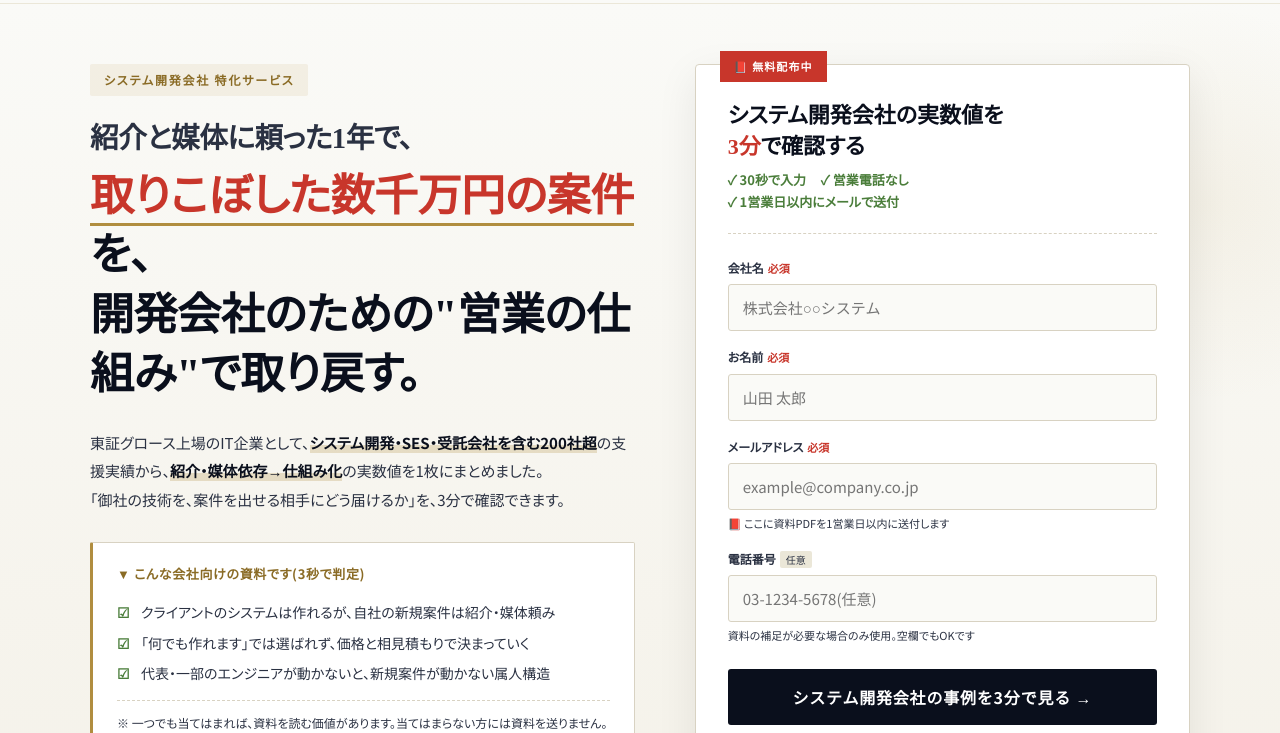
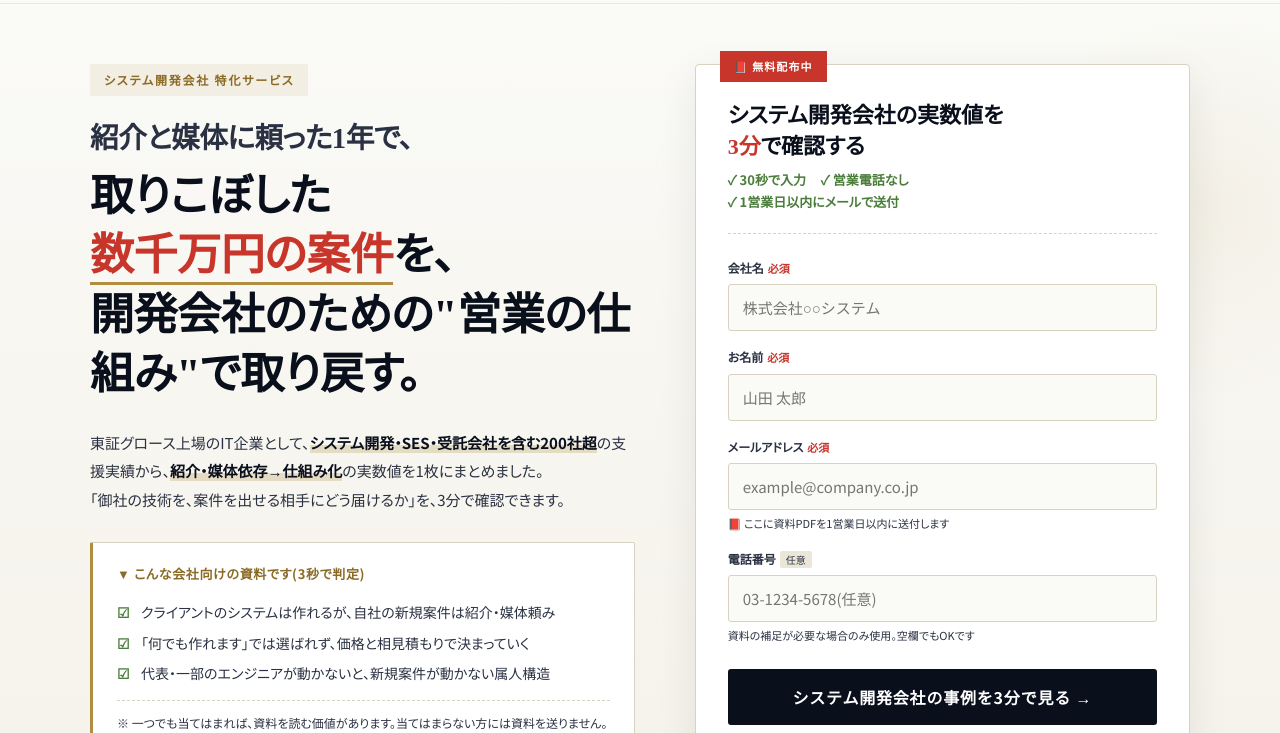
Before and after one commit to imao-star/system-lp, a plain HTML site: page index.html in a window 1280 px wide. Shown: the part 67-800 px from the top of the page. Drawn offline with Linux system fonts and the light colour scheme.

Commit message:
Update index.html

```diff
--- a/index.html
+++ b/index.html
@@ -860,7 +860,8 @@ section { padding: 80px 20px; }
 
       <h1 class="hero-h1">
         <span class="small">紹介と媒体に頼った1年で、</span>
-        <span class="accent">取りこぼした数千万円の案件</span>を、<br>
+        取りこぼした<br>
+        <span class="accent">数千万円の案件</span>を、<br>
         開発会社のための"営業の仕組み"で取り戻す。
       </h1>
 
```
